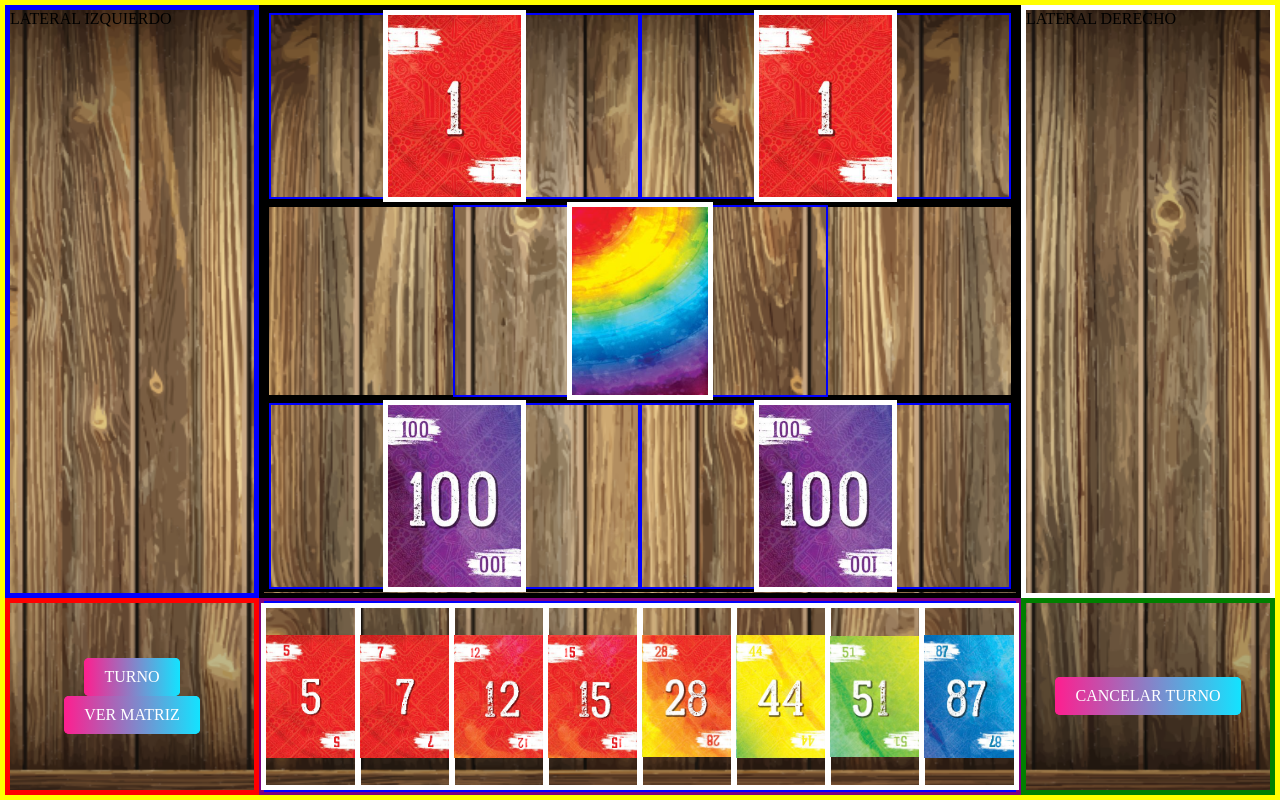
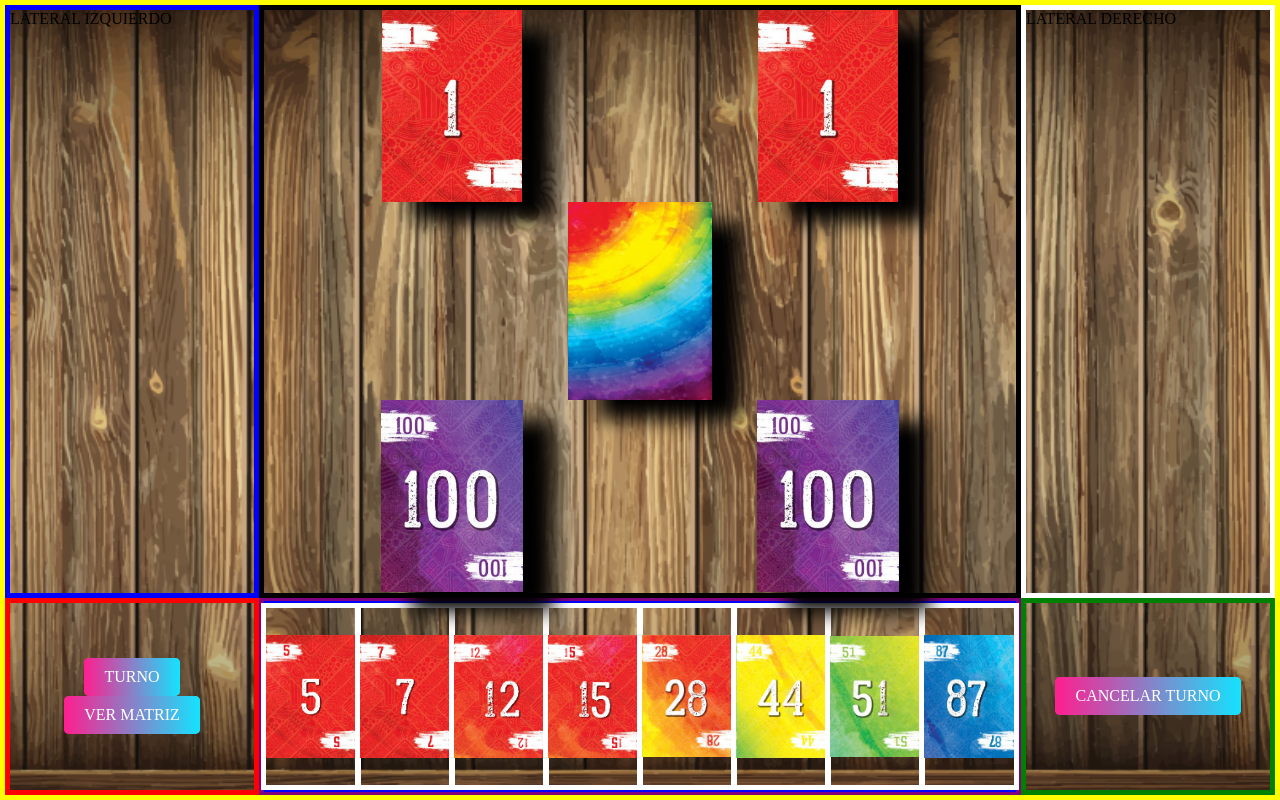
Before and after one commit to LucaVado/THEGAMEVD, a website built with Vite: page index.html in a window 1280 px wide. Built offline with nearby package versions, Linux system fonts and the light colour scheme; a script that the page names is missing.

Commit message:
Se agrego sombras a las cartas del tablero

```diff
--- a/CSS/index.css
+++ b/CSS/index.css
@@ -25,7 +25,7 @@
     grid-template-rows: 33% 34% 33%;
 }
 .board .divz{
-    border: 5px solid black;
+
     display: flex;
     justify-content: center;
     align-items: center;
@@ -35,7 +35,7 @@
 
     height: 100%;
     width: 50%;
-    border: 2px solid blue;
+
     display: flex;
     flex-direction: column;
     justify-content: center;
@@ -43,10 +43,11 @@
 
 }
 .board .divz .card img{
-    border: 5px solid white;
+
     height: 100%;
     max-width: 100%;
     object-fit: contain;
+    filter: drop-shadow(30px 20px 10px black);
 
 }
 .lateralDerecho{
```
